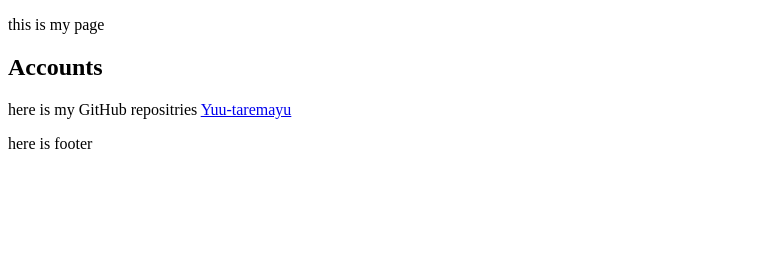
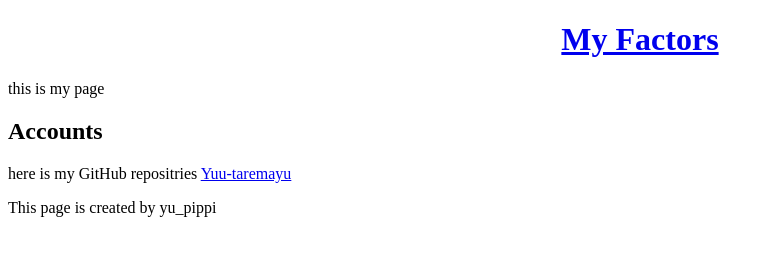
Before and after one commit to Yuu-taremayu/Yuu-taremayu.github.io, a plain HTML site: page index.html in a window 1280 px wide. Shown: the whole page, without its empty margins (0-774 px from the left). Drawn offline with Linux system fonts and the light colour scheme.

Commit message:
add page title

```diff
--- a/index.html
+++ b/index.html
@@ -4,7 +4,10 @@
 		<meta charset="utf-8">
 		<meta name="author" content="yu_pippi">
 		<meta name="description" content="This is my Web site for learning Web programming.">
+
 		<title>This is my Page!</title>
+
+		<h1 style="text-align:center"><a href="https://yuu-taremayu.github.io/">My Factors</a></h1>
 	</head>
 
 	<body>
@@ -20,7 +23,7 @@
 		</main>
 
 		<footer>
-			<p>here is footer</p>
+			<p>This page is created by yu_pippi</p>
 		</footer>
 	</body>
 
```
